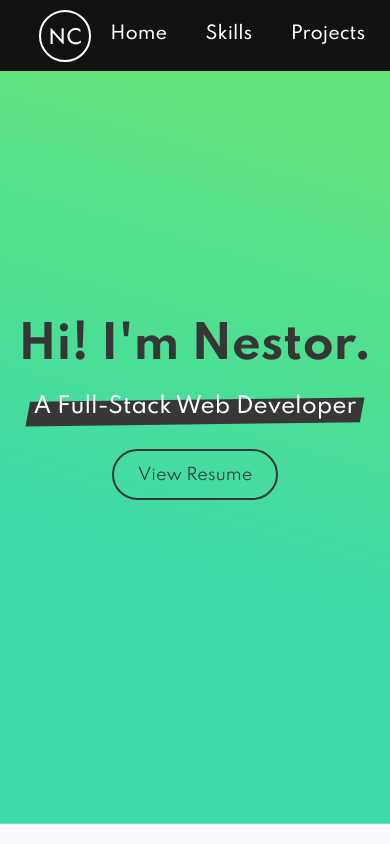
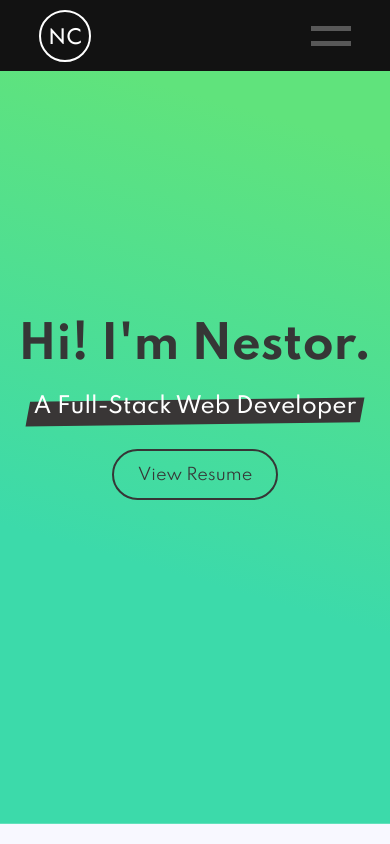
Before and after one commit to cnestordev/portfolio, a React (Create React App) app: page / in a window 390 px wide. Shown: the top 844 px of the page. Built offline with nearby package versions, Linux system fonts and the light colour scheme.

Commit message:
redesign hamburger menu

```diff
--- a/src/components/App.js
+++ b/src/components/App.js
@@ -1,16 +1,26 @@
-import React from 'react'
+import React, { useState } from 'react'
 
 import About from './About'
 import Footer from './Footer'
 import Home from './Home'
+import Menu from './Menu'
 import Navbar from './Navbar'
 import Projects from './Projects'
 import Skills from './Skills'
 
 function App() {
+  // display drop down menu for navbar
+  const [isVisible, setIsVisible] = useState(false)
+
+  const toggleMenu = () => {
+    console.log('clicked')
+    setIsVisible(!isVisible)
+  }
+
   return (
     <>
-      <Navbar />
+      <Navbar visible={isVisible} toggler={toggleMenu} />
+      <Menu visible={isVisible} toggler={toggleMenu} />
       <Home />
       <Skills />
       <Projects />
--- /dev/null
+++ b/src/components/Hamburger.js
@@ -0,0 +1,14 @@
+import React from 'react'
+
+import { Container, Top, Bottom } from '../styles/hamburger'
+
+const Hamburger = ({ visible, toggler }) => {
+  return (
+    <Container onClick={toggler}>
+      <Top isOpen={visible}></Top>
+      <Bottom isOpen={visible}></Bottom>
+    </Container>
+  )
+}
+
+export default Hamburger
--- /dev/null
+++ b/src/components/Menu.js
@@ -0,0 +1,32 @@
+import React from 'react'
+
+import { Container, Item } from '../styles/menu'
+
+const Menu = ({ visible, toggler }) => {
+  return (
+    <Container display={visible}>
+      <Item>
+        <a onClick={toggler} href="#home">
+          Home
+        </a>
+      </Item>
+      <Item>
+        <a onClick={toggler} href="#skills">
+          Skills
+        </a>
+      </Item>
+      <Item>
+        <a onClick={toggler} href="#projects">
+          Projects
+        </a>
+      </Item>
+      <Item>
+        <a onClick={toggler} href="#about">
+          About
+        </a>
+      </Item>
+    </Container>
+  )
+}
+
+export default Menu
--- a/src/components/Navbar.js
+++ b/src/components/Navbar.js
@@ -1,14 +1,19 @@
 import React from 'react'
 
-import { Header, Nav, LogoContainer } from '../styles/navbar'
+import { Header, Nav, LogoContainer, Icon } from '../styles/navbar'
+import Hamburger from './Hamburger'
 
-function Navbar() {
+function Navbar({ toggler, visible }) {
   return (
     <Header>
       <Nav>
         <LogoContainer>
           <p id="LogoLetters">NC</p>
         </LogoContainer>
+        <Hamburger visible={visible} toggler={toggler} />
+        {/* <Icon onClick={() => toggler()}>
+          <i class="fas fa-bars"></i>
+        </Icon> */}
         <ul>
           <li>
             <a href="#home">Home</a>
--- /dev/null
+++ b/src/styles/hamburger.js
@@ -0,0 +1,25 @@
+import styled from 'styled-components'
+
+export const Container = styled.div`
+  display: flex;
+  flex-direction: column;
+  align-items: center;
+  justify-content: center;
+`
+
+export const Top = styled.span`
+  width: 40px;
+  border-top: 5px solid #585858;
+  display: block;
+  transform: ${props => (props.isOpen ? 'rotate(-45deg)' : 'none')};
+  transition: 300ms;
+`
+
+export const Bottom = styled.span`
+  width: 40px;
+  border-top: 5px solid #585858;
+  display: block;
+  margin-top: ${props => (props.isOpen ? '-5px' : '10px')};
+  transform: ${props => (props.isOpen ? 'rotate(45deg)' : 'none')};
+  transition: 300ms;
+`
--- /dev/null
+++ b/src/styles/menu.js
@@ -0,0 +1,37 @@
+import styled from 'styled-components'
+
+export const Container = styled.div`
+  background: #121212;
+  border-bottom-right-radius: 5px;
+  border-bottom-left-radius: 5px;
+  color: white;
+  flex-direction: column;
+  padding: 0% 5% 5%;
+  position: fixed;
+  top: 8.5%;
+  right: 0%;
+  display: ${props => (props.display ? 'block' : 'none')};
+  width: 30%;
+  z-index: 5;
+
+  @media (max-width: 390px) {
+    padding: 5% 8% 5%;
+    width: 35%;
+  }
+
+  @media (max-width: 330px) {
+    padding: 5% 10% 5%;
+  }
+`
+
+export const Item = styled.div`
+  font-size: 1.8rem;
+  font-weight: bold;
+  margin: 30% auto;
+  text-align: center;
+
+  a {
+    text-decoration: none;
+    color: inherit;
+  }
+`
--- a/src/styles/navbar.js
+++ b/src/styles/navbar.js
@@ -46,6 +46,27 @@ export const Nav = styled.nav`
     color: var(--green);
     transition: 500ms;
   }
+
+  @media (max-width: 630px) {
+    ul {
+      display: none;
+    }
+  }
+`
+
+export const Icon = styled.span`
+  display: none;
+  align-items: center;
+  justify-content: center;
+
+  i {
+    font-size: 2rem;
+    color: #8a8a8a;
+  }
+
+  @media (max-width: 630px) {
+    display: flex;
+  }
 `
 
 export const LogoContainer = styled.div`
```
